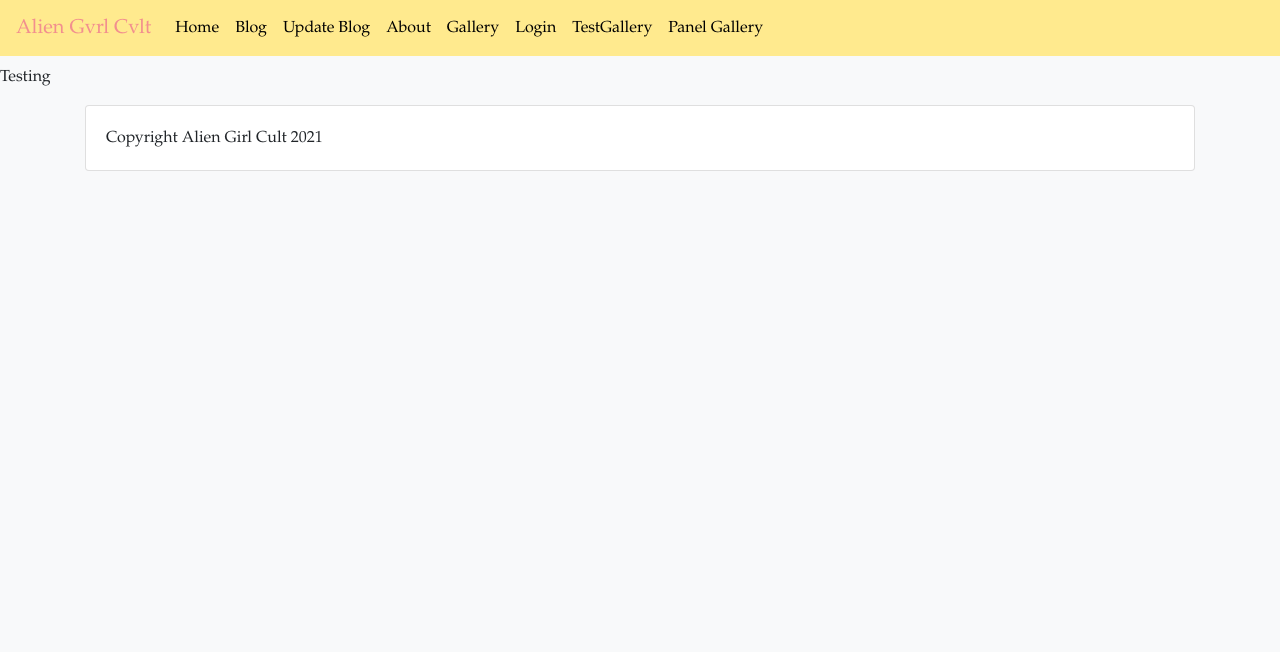
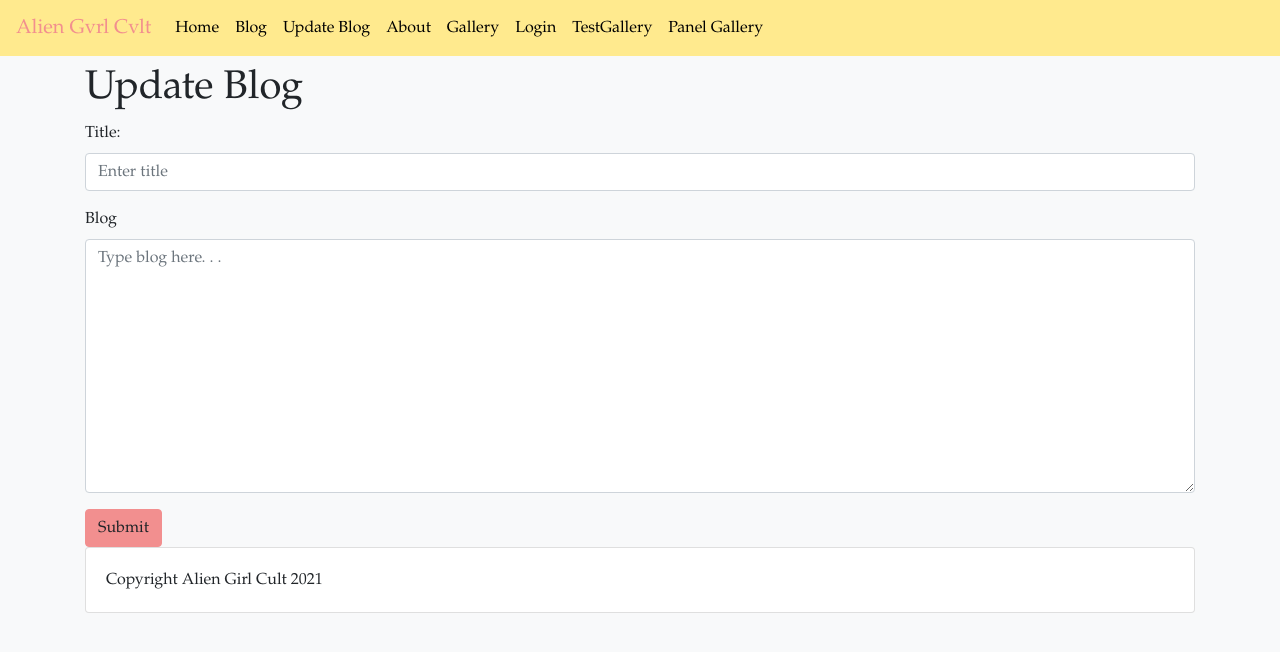
Before and after one commit to paulreyneveld/agc, a React (Create React App) app: page /updateblog in a window 1280 px wide. Shown: the top 652 px of the page. Built offline with nearby package versions, Linux system fonts and the light colour scheme.

Commit message:
Still fleshing out an understanding of how to create a course update field

```diff
--- a/src/components/Navigation.js
+++ b/src/components/Navigation.js
@@ -40,7 +40,6 @@ const Navigation = ({ handleLogout }) => {
             <Nav.Link as={Link} to="/login">Login</Nav.Link>
             <Nav.Link as={Link} to="/testgallery">TestGallery</Nav.Link>
             <Nav.Link as={Link} to="/panelgallery">Panel Gallery</Nav.Link>
-
             {authMenuView()}
             </Nav>
         </Navbar.Collapse>
--- a/src/components/UpdateBlog.js
+++ b/src/components/UpdateBlog.js
@@ -1,8 +1,36 @@
 import React from 'react'
 
-const UpdateBlog = () => {
+import Container from 'react-bootstrap/Container'
+import Form from 'react-bootstrap/Form'
+import Button from 'react-bootstrap/Button'
+
+const UpdateBlog = (/* id */) => {
     return (
-        <p>Testing</p>
+        <Container>
+        <h1>Update Blog</h1>
+        <Form onSubmit={console.log('submit updated blog')}>
+            <Form.Group controlId="formNewBlog">
+                <Form.Label>Title:</Form.Label>
+                <Form.Control
+                    type="text"
+                    placeholder="Enter title"
+                    onChange={ console.log('change') } />
+            </Form.Group>
+
+            <Form.Group controlId="formBasicPassword">
+                <Form.Label>Blog</Form.Label>
+                <Form.Control
+                    as="textarea"
+                    placeholder="Type blog here. . ."
+                    rows={10}
+                    onChange={ console.log('change') }
+                />
+            </Form.Group>
+            <Button variant="primary" type="submit">
+                Submit
+            </Button>
+            </Form>
+    </Container>
     )
 }
 
```
Also changed, not shown: 1 other file (tests, documents, lock files or other folders).
